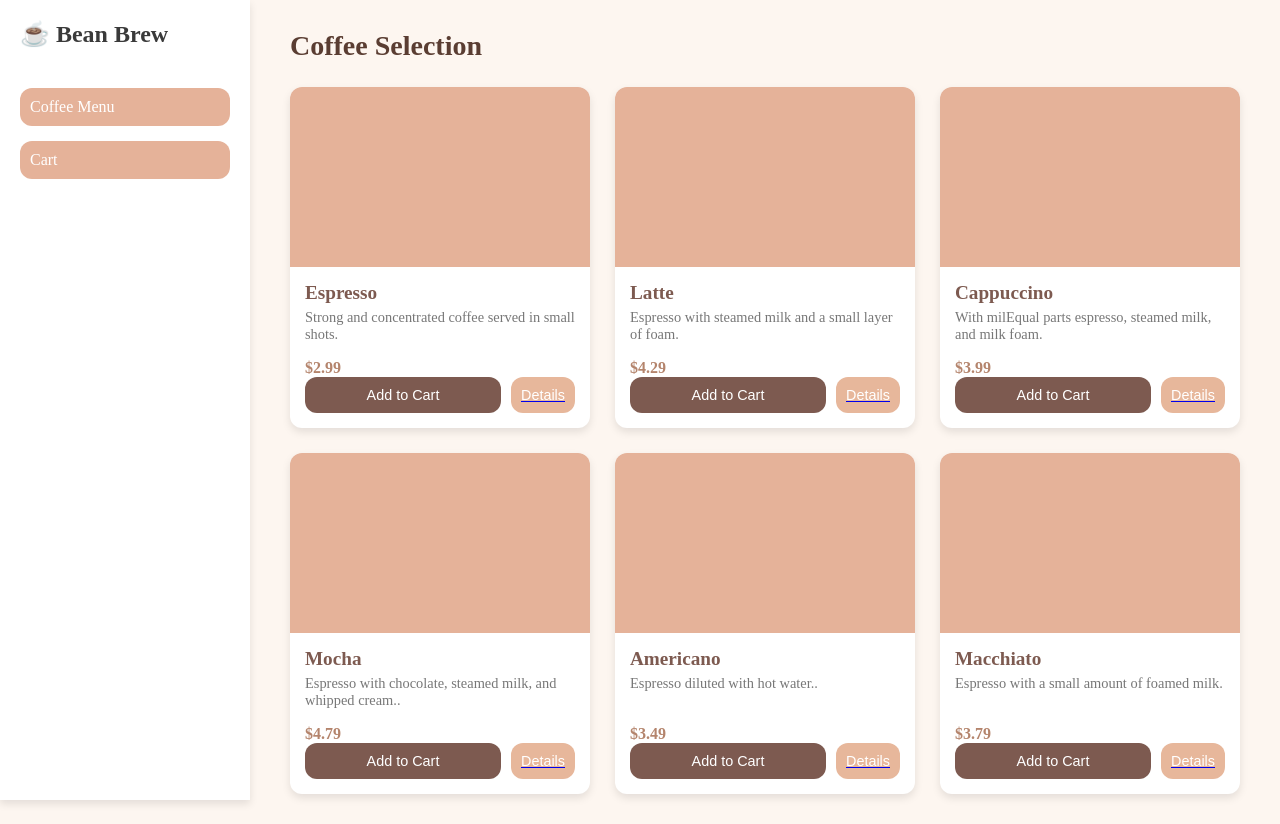
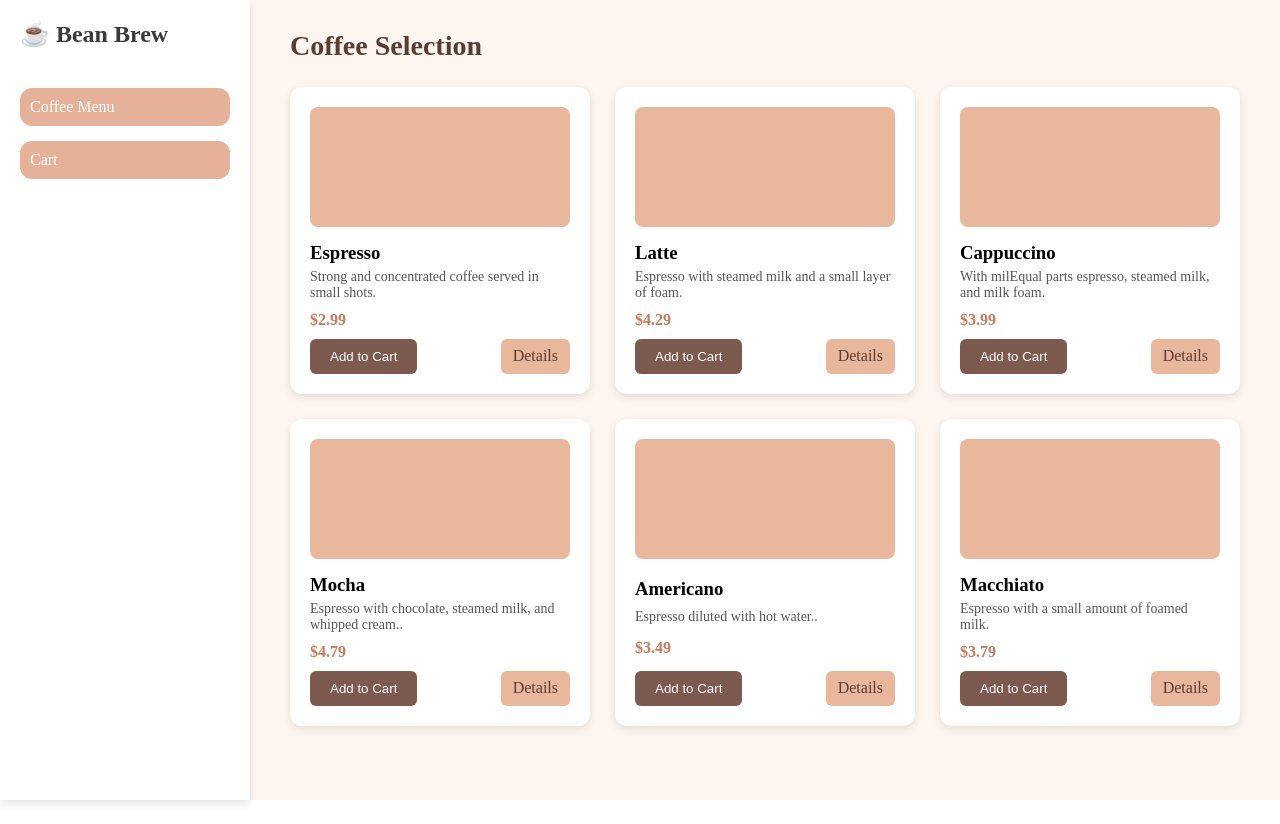
Before and after one commit to aleksi-svaridze/coffee-shop-client, a React app: page / in a window 1280 px wide. After the commit the page ends 800 px from the top, so only its background shows below. Built offline with nearby package versions, Linux system fonts and the light colour scheme; the HTML template or start-up script is replaced by a standard one.

Commit message:
added coffee details page and css files

```diff
--- a/src/App.jsx
+++ b/src/App.jsx
@@ -13,7 +13,7 @@ function App() {
         <Route path="/" element={<Layout />}>
           <Route index element={<Menu />} />
           <Route path="cart" element={<Cart />} />
-          <Route path="details/:id" element={<Details />} />
+          <Route path="/details/:id" element={<Details />} />
         </Route>
       </Routes>
     </BrowserRouter>
--- a/src/components/CoffeeCard/CoffeeCard.jsx
+++ b/src/components/CoffeeCard/CoffeeCard.jsx
@@ -1,29 +1,23 @@
+import { Link } from "react-router-dom";
 import styles from "./CoffeeCard.module.css";
-import { Link } from "react-router-dom";
 
 function CoffeeCard({ coffee }) {
   return (
     <div className={styles.card}>
       <div className={styles.image}></div>
 
-      <div className={styles.body}>
-        <h3 className={styles.name}>{coffee.name}</h3>
+      <h3>{coffee.name}</h3>
 
-        <p className={styles.desc}>{coffee.desc}</p>
+      <p className={styles.desc}>{coffee.desc}</p>
 
-        <div className={styles.price}>${coffee.price}</div>
+      <p className={styles.price}>${coffee.price}</p>
 
-        <div className={styles.buttons}>
-          <button className={`${styles.btn} ${styles.cart}`}>
-            Add to Cart
-          </button>
+      <div className={styles.actions}>
+        <button>Add to Cart</button>
 
-          <Link to={`/details/${coffee.id}`}>
-            <button className={`${styles.btn} ${styles.details}`}>
-              Details
-            </button>
-          </Link>
-        </div>
+        <Link to={`/details/${coffee.id}`} className={styles.details}>
+          Details
+        </Link>
       </div>
     </div>
   );
--- a/src/components/CoffeeCard/CoffeeCard.module.css
+++ b/src/components/CoffeeCard/CoffeeCard.module.css
@@ -1,66 +1,64 @@
 .card {
   background: white;
+  padding: 20px;
   border-radius: 12px;
-  overflow: hidden;
-  box-shadow: 0 4px 8px rgba(0, 0, 0, 0.1);
-  transition: transform 0.3s ease;
+  box-shadow: 0 3px 8px rgba(0, 0, 0, 0.1);
+  display: flex;
+  flex-direction: column;
+  justify-content: space-between;
 }
 
 .image {
-  height: 180px;
-  background-color: #e5b299;
-  background-size: cover;
-  background-position: center;
+  height: 120px;
+  background: #e8b79c;
+  border-radius: 8px;
+  margin-bottom: 15px;
 }
 
-.body {
-  padding: 15px;
-}
-
-.name {
-  font-size: 1.2rem;
-  color: #7d5a50;
+h3 {
   margin-bottom: 5px;
 }
 
 .desc {
-  font-size: 0.9rem;
-  color:#777;
+  font-size: 14px;
+  color: #555;
   margin-bottom: 10px;
-  height: 40px;
-  overflow: hidden;
 }
 
 .price {
- margin-right: 10px;
   font-weight: bold;
-  color: #b4846c;
+  color: #c47a5b;
+  margin-bottom: 10px;
 }
 
-.buttons {
+.actions {
   display: flex;
+  justify-content: space-between;
   gap: 10px;
- }
-
-.btn {
-  flex: 1;
-  border: none;
-  padding: 10px;
-  border-radius: 12px;
-  cursor: pointer;
-  font-size: 0.9rem;
-  text-align: center;
-  text-decoration: none;
-  display: flex;
-  align-items: center;
-  justify-content: center;
 }
 
-.cart {
-  background:#7d5a50;
+button {
+  background: #7d5a50;
   color: white;
+  border: none;
+  padding: 8px 12px;
+  border-radius: 6px;
+  cursor: pointer;
+}
+
+button:hover {
+  background: #5a3e36;
 }
 
 .details {
-  background: #e7b79b;
+  background: #e8b79c;
+  color: #5a3e36;
+  padding: 8px 12px;
+  border-radius: 6px;
+  text-decoration: none;
+  text-align: center;
 }
+
+.details:hover {
+  background: #d9a384;
+}
--- a/src/pages/Details/Details.jsx
+++ b/src/pages/Details/Details.jsx
@@ -1,12 +1,71 @@
-import { useParams } from "react-router-dom";
+import { useParams, Link } from "react-router-dom";
+import styles from "./Details.module.css";
 
-export default function Details() {
+const coffees = [
+  {
+    id: 1,
+    name: "Espresso",
+    price: 2.99,
+    desc: "Strong and concentrated coffee served in small shots.",
+  },
+  {
+    id: 2,
+    name: "Cappuccino",
+    price: 3.99,
+    desc: "Equal parts espresso, steamed milk, and milk foam.",
+  },
+  {
+    id: 3,
+    name: "Latte",
+    price: 4.29,
+    desc: "Espresso with steamed milk and a small layer of foam.",
+  },
+  {
+    id: 4,
+    name: "Mocha",
+    price: 4.79,
+    desc: "Espresso with chocolate, steamed milk, and whipped cream.",
+  },
+  {
+    id: 5,
+    name: "Americano",
+    price: 3.49,
+    desc: "Espresso diluted with hot water.",
+  },
+  {
+    id: 6,
+    name: "Macchiato",
+    price: 3.79,
+    desc: "Espresso with a small amount of foamed milk.",
+  },
+];
+
+function Details() {
   const { id } = useParams();
 
+  // გადაყვანა number-ში
+  const coffee = coffees.find((item) => item.id === Number(id));
+
+  if (!coffee) {
+    return <h2>Product not found 😢</h2>;
+  }
+
   return (
-    <div>
-      <h2>Coffee Details #{id}</h2>
-      {/* Fetch by ID */}
+    <div className={styles.container}>
+      <h1>{coffee.name}</h1>
+
+      <p className={styles.price}>${coffee.price}</p>
+
+      <p className={styles.desc}>{coffee.desc}</p>
+
+      <button>Add to Cart</button>
+
+      <br />
+      <br />
+
+      <Link to="/">← Back to Menu</Link>
     </div>
   );
 }
+
+export default Details;
--- a/src/pages/Details/Details.module.css
+++ b/src/pages/Details/Details.module.css
@@ -0,0 +1,35 @@
+.container {
+  background: white;
+  padding: 40px;
+  border-radius: 12px;
+  max-width: 700px;
+  margin: 40px auto;
+  box-shadow: 0 4px 12px rgba(0, 0, 0, 0.1);
+  text-align: center;
+}
+
+.price {
+  color: #c47a5b;
+  font-size: 22px;
+  font-weight: bold;
+  margin: 10px 0;
+}
+
+.desc {
+  color: #555;
+  line-height: 1.6;
+  margin-bottom: 20px;
+}
+
+button {
+  background: #7d5a50;
+  color: white;
+  border: none;
+  padding: 10px 20px;
+  border-radius: 6px;
+  cursor: pointer;
+}
+
+button:hover {
+  background: #5a3e36;
+}
```
